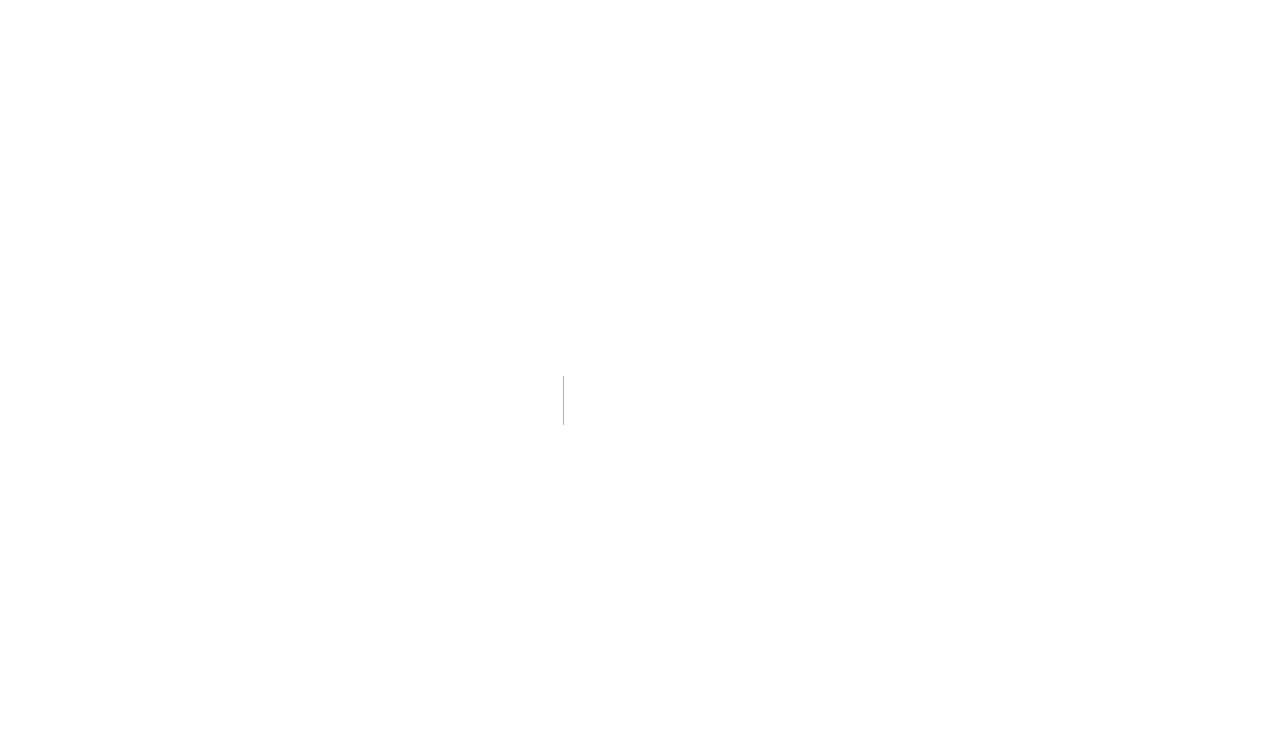
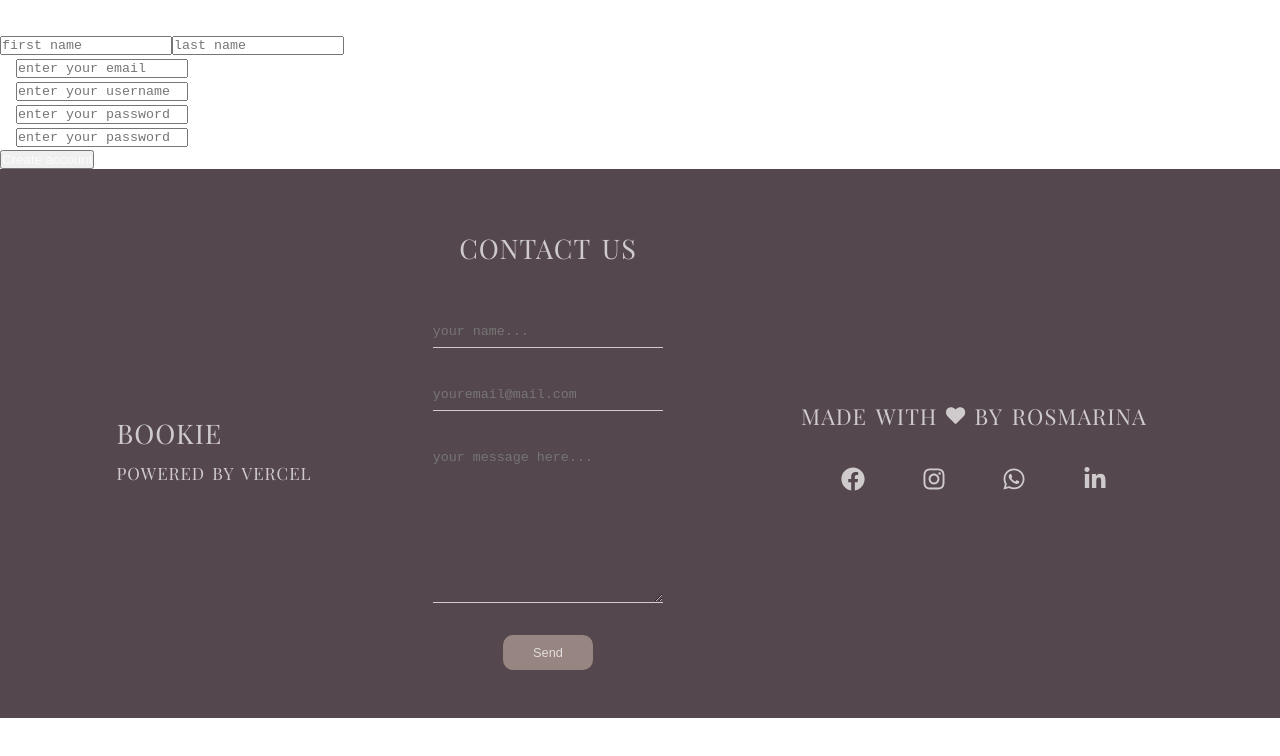
Before and after one commit to Ljusaj123/Bookie, a Next.js app: page /register in a window 1280 px wide. Before the commit this address had no page. Shown: the top 756 px of the page. Built offline with nearby package versions, Linux system fonts and the light colour scheme.

Commit message:
komponenta za registraciju

```diff
--- /dev/null
+++ b/pages/register.js
@@ -0,0 +1,46 @@
+import Footer from "../modules/footer/footer";
+import { MdEmail } from 'react-icons/md';
+import { FaUserAlt, FaLock } from 'react-icons/fa';
+
+const Register = () => {
+    return (
+        <section className="register">
+            <header></header>
+            <div className="register-container">
+                <h1>Register</h1>
+                <form className="register-form">
+
+                    <div className="name-surname-container">
+                        <input type="text" className="name" placeholder="first name" />
+                        <input type="text" className="surname" placeholder="last name" />
+                    </div>
+
+                    <div className="email-container">
+                        <MdEmail />
+                        <input type="text" className="email" placeholder="enter your email" />
+                    </div>
+
+                    <div className="username-container">
+                        <FaUserAlt />
+                        <input type="text" className="username" placeholder="enter your username" />
+                    </div>
+
+                    <div className="password-container">
+                        <FaLock />
+                        <input type="password" className="password" placeholder="enter your password" />
+                    </div>
+                    <div className="confirm-password-container">
+                        <FaLock />
+                        <input type="password" className="confirm-password" placeholder="enter your password" />
+                    </div>
+                    <button>
+                        Create account
+                    </button>
+                </form>
+            </div>
+            <Footer />
+        </section>
+    )
+}
+
+export default Register;
```
